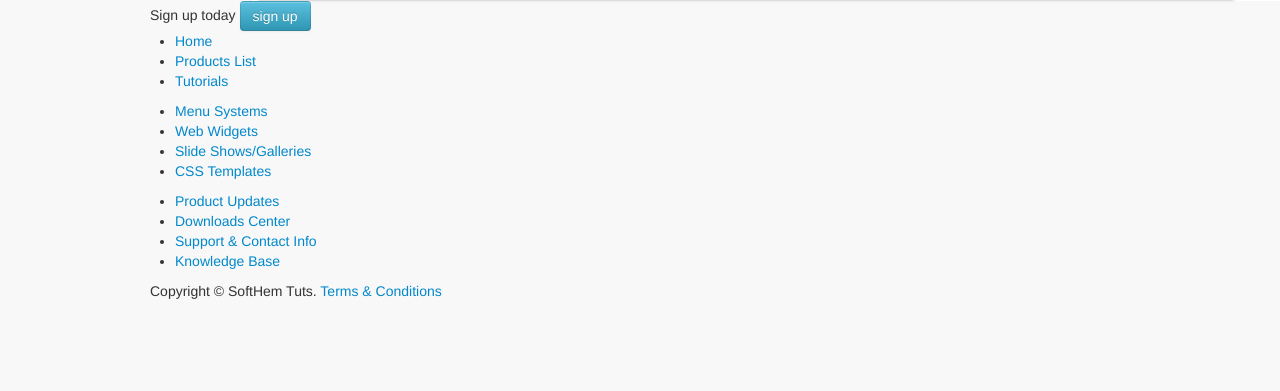
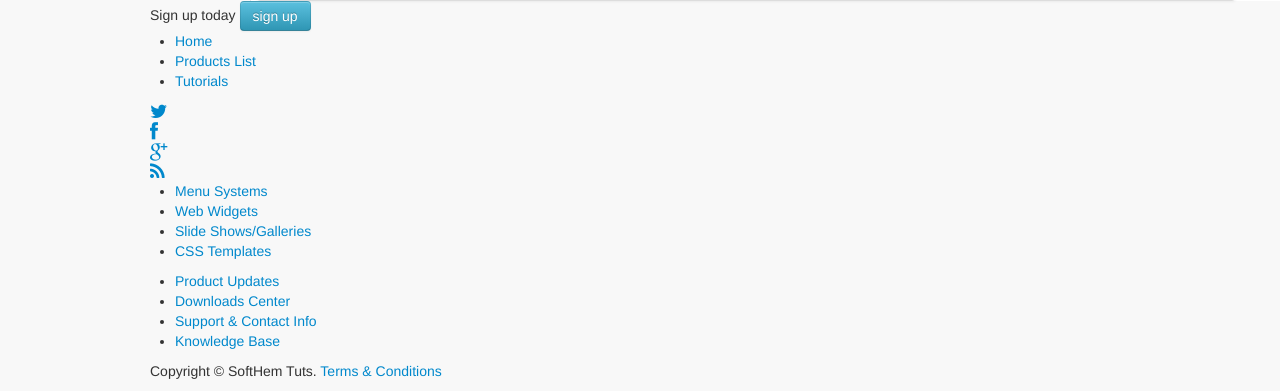
Before and after one commit to iloveyii/yii_advanced_template, a Yii app: template frontend/views/site/index.php in a window 1280 px wide. Shown: the part 2883-3274 px from the top of the page. Before the commit the page ends 3182 px from the top, so only its background shows below. Run offline with PHP 8.4 and a stand-in for Yii, Linux system fonts and the light colour scheme; the template is opened without the code that fills it, so the values that code supplies are empty; some libraries are stand-ins or nearby versions.

Commit message:
social buttons added to footer too

```diff
--- a/frontend/views/layouts/main.php
+++ b/frontend/views/layouts/main.php
@@ -129,7 +129,7 @@
                                     </ol>
                                     <div class="carousel-inner" style="height: 200px;">
                                         <div class="item active">
-                                            <img style="height: 200px;" alt="image 1" src="img/img1.jpeg" />
+                                            <img  alt="image 1" src="img/img1.jpeg" />
                                             <div class="container">
                                                 <div class="carousel-caption">
                                                     <h1>My Heading Text</h1>
@@ -207,6 +207,29 @@
                               <li><a href="#">Tutorials</a></li>
                             </ul>
                       </div>
+                      <div class="social">
+                            <div class="col-social">
+                                <div class="social twitter">
+                                    <a href="#"><i class="fa fa-twitter fa-lg"></i> </a>
+                                </div>
+                            </div>
+                            <div class="col-social">
+                                <div class="col-md-offset-1 social facebook">
+                                    <a href="#"><i class="fa fa-facebook fa-lg"></i></a>
+                                </div>
+                            </div>
+                            <div class="col-social">
+                                <div class="social google-plus">
+                                    <a href="#"><i class="fa fa-google-plus fa-lg"></i></a>
+                                </div>
+                            </div>
+                            <div class="col-social">
+                                <div class="social rss">
+                                    <a href="#"><i class="fa fa-rss fa-lg"></i> </a>
+                                </div>
+                            </div>
+                        </div>
+
                     </div>
 
                     <div class="col-md-4">
--- a/frontend/www/css/index.css
+++ b/frontend/www/css/index.css
@@ -351,3 +351,8 @@ body {
 	background-color: #5285AB;
 	text-decoration: none;
 }
+
+.col-social {
+  display: inline-block;
+  width: 24%;
+}
--- a/frontend/www/css/main.css
+++ b/frontend/www/css/main.css
@@ -54,6 +54,7 @@ body {
     clear: both;
     overflow: hidden;
     padding: 10px;
+    margin-top: 40px;
 }
 
 .footer-middle {
```
